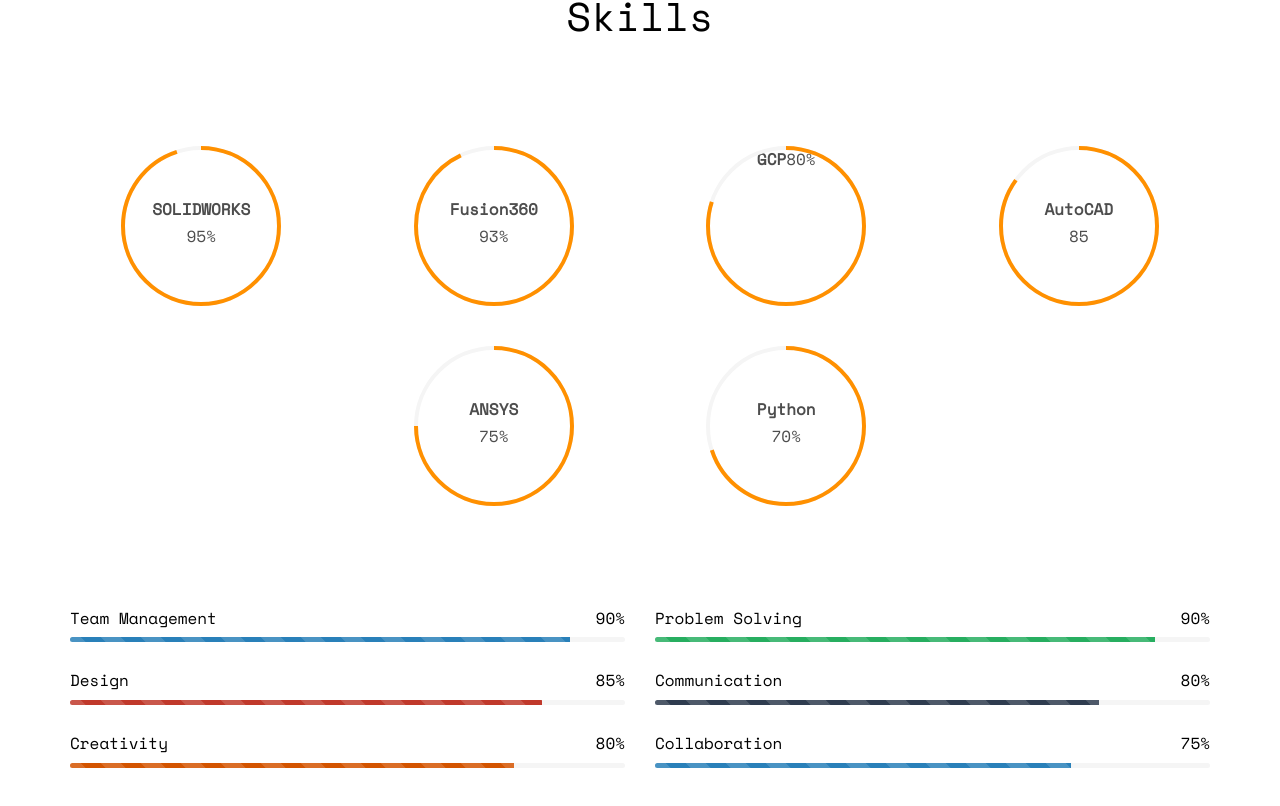
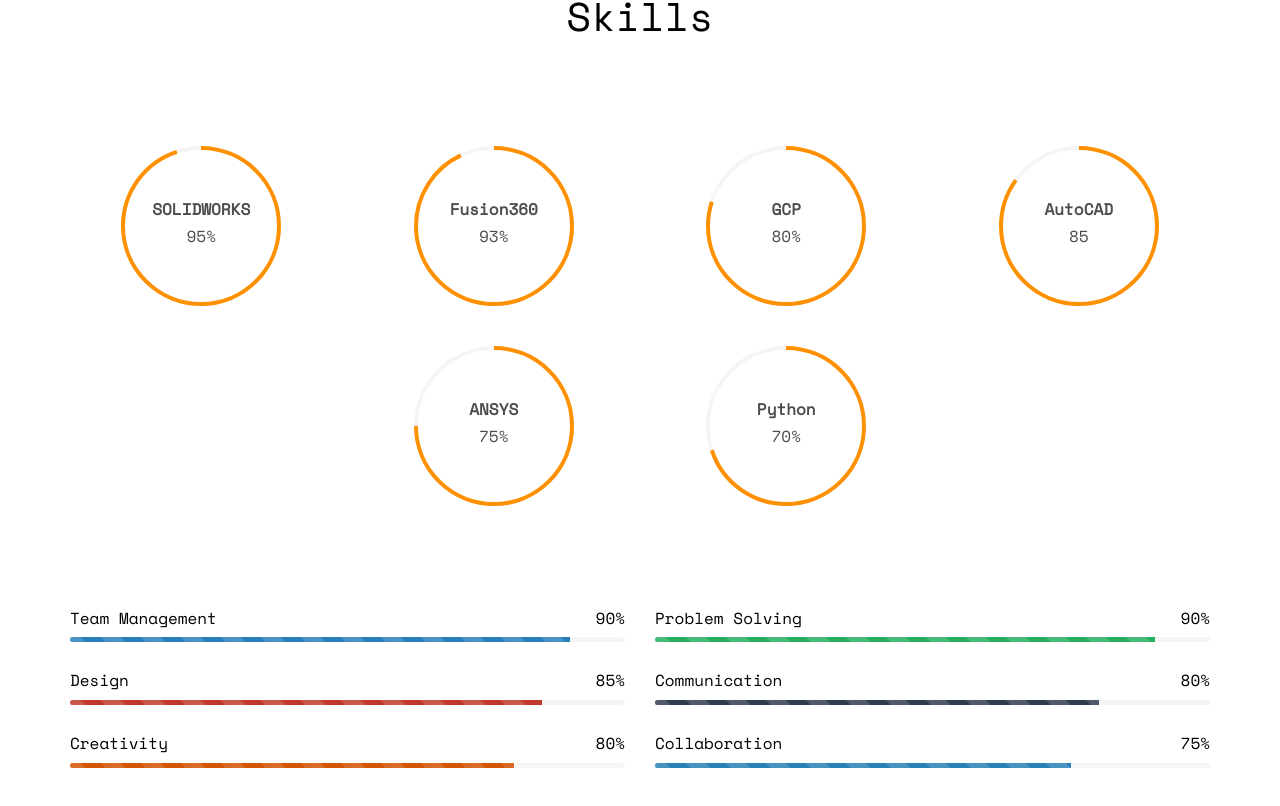
Before and after one commit to rohinraj/rohinraj.github.io, a plain HTML site: page index.html in a window 1280 px wide. Shown: the part 3875-4681 px from the top of the page. Drawn offline with nearby package versions, Linux system fonts and the light colour scheme; some packages are replaced by stand-ins of ours; no server answers; files whose address does not match are found by name.

Commit message:
Update index.html

```diff
--- a/index.html
+++ b/index.html
@@ -217,7 +217,7 @@
 					<div class="chart" data-percent="93"><span><strong>Fusion360</strong>93%</span></div>
 				</div>
 				<div class="col-md-3 col-sm-6 col-xs-12 text-center">
-					<div class="chart" data-percent="80"<span><strong>GCP</strong>80%</span></div>
+					<div class="chart" data-percent="80"><span><strong>GCP</strong>80%</span></div>
 				</div>
 
 				<div class="col-md-3 col-sm-6 col-xs-12 text-center">
```
